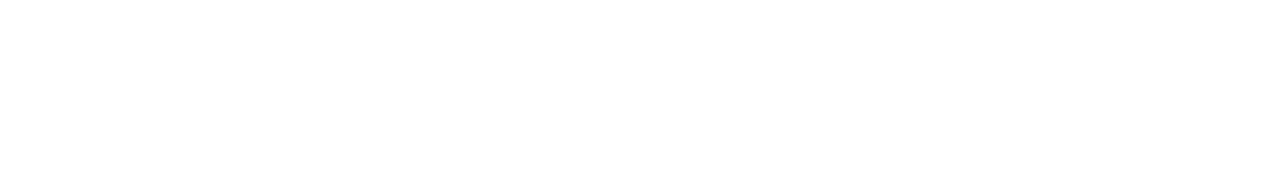
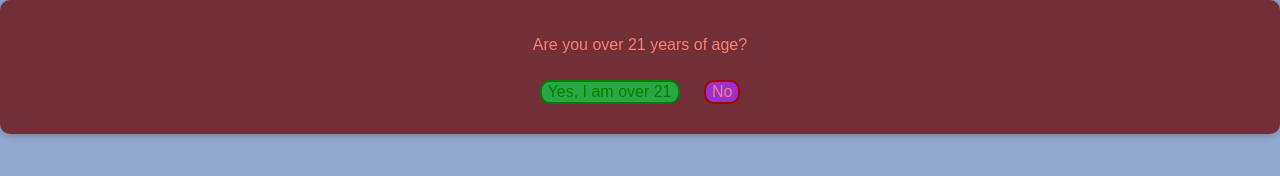
Before and after one commit to asiangolfer87/Javascript-alert, a plain HTML site: page index.html in a window 1280 px wide. Drawn offline with Linux system fonts and the light colour scheme.

Commit message:
Add files via upload

```diff
--- a/index.html
+++ b/index.html
@@ -1,9 +1,19 @@
 <!DOCTYPE html>
-<html>
- <head>
+<html lang="en">
+    <head>
+  <meta charset="UTF-8">
+   <meta name="viewport" content="width=device-width, initial-scale=1.0">
+   <title>Age Verification</title>
+   <link rel="stylesheet" href="style.css" />
  </head>
- <title>Javascript Alert</title>
  <body>
+  <div id="age-modal" class="modal">
+     <div class="modal-content">
+       <p>Are you over 21 years of age?</p>
+       <button id="yes-btn">Yes, I am over 21</button>
+        <button id="no-btn">No</button>
+     </div>
+  </div>
 <script src="script.js"></script>
  </body>
 </html>
--- a/style.css
+++ b/style.css
@@ -0,0 +1,42 @@
+body {
+ font-family: Arial, Helvetica, sans-serif;
+ background-color: #92a8d1;
+ text-align: center;
+ color: #a71930;
+}
+.modal {
+position: fixed;
+top: 0;
+left: 0;
+width: 100%;
+height: 100%;
+color: #FA8072;
+}
+.modal-content {
+ background:  #722F37;
+ padding: 20px;
+ border-radius: 10px;
+ box-shadow: 0 0 10px rgba(0, 0, 0, 0.3);
+ text-align: center;
+}
+button {
+margin: 10px;
+padding: 10 20px;
+font-size: 16px;
+border: none;
+cursor: pointer;
+ border-radius: 10px;
+}
+#yes-btn {
+  background-color:  #28a745;
+  color: green;
+  border: 2px solid green;
+}
+#no-btn {
+ background-color:  #9932CC;
+ color:#FA8072;
+ border: 2px solid #a00;
+}
+button:hover {
+opacity: 0.8;
+}
```
